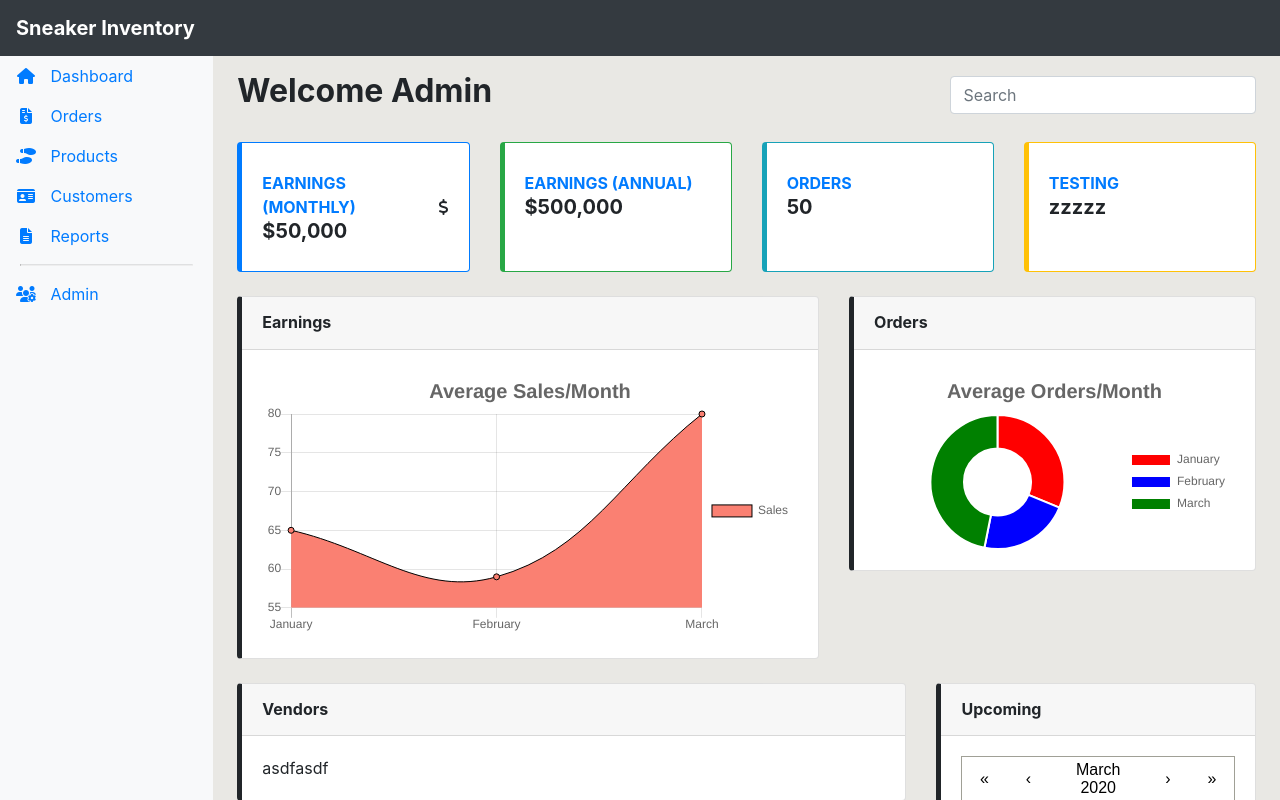
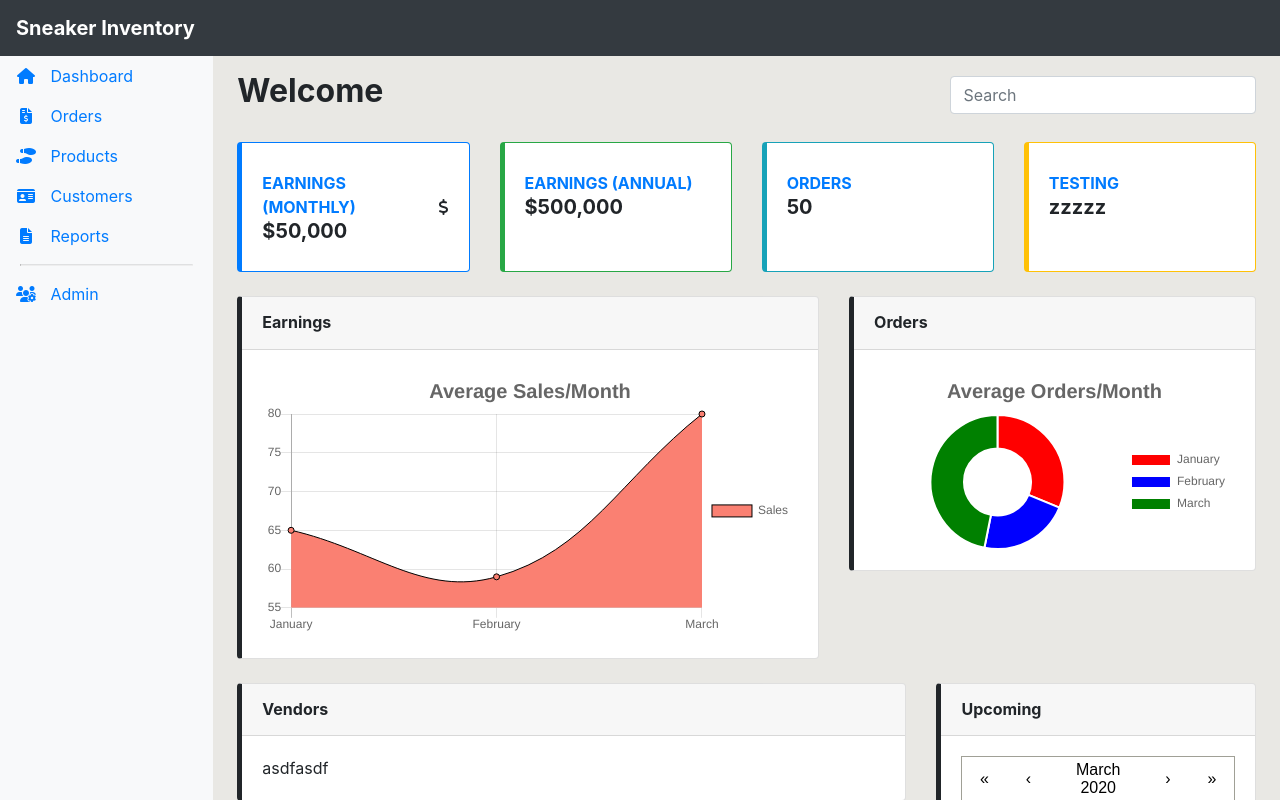
Before and after one commit to resousa/project-2, a React (Create React App) app: page / in a window 1280 px wide. Shown: the top 800 px of the page. Built offline with nearby package versions, Linux system fonts and the light colour scheme.

Commit message:
temp routing

```diff
--- a/src/App.js
+++ b/src/App.js
@@ -1,15 +1,21 @@
 import React, { Component } from 'react';
+// import { Route } from 'react-router-dom';
+
 import './App.css';
-// import Login from './components/Login';
+// import NavBar from './components/NavBar';
+// import Login from './Login';
+// import Register from './Register';
 import Dashboard from './components/Dashboard';
-
-
 class App extends Component {
   render() {
-      // const { logins } = this.state
-      return (
-              <Dashboard name='Admin'/>
-      )
+    return (
+      <div>
+        {/* <NavBar />
+        <Route exact path='/' component={ Login } />
+        <Route exact path='/register' component={ Register } /> */}
+        <Dashboard />
+      </div>
+    );
   }
 }
 
```
